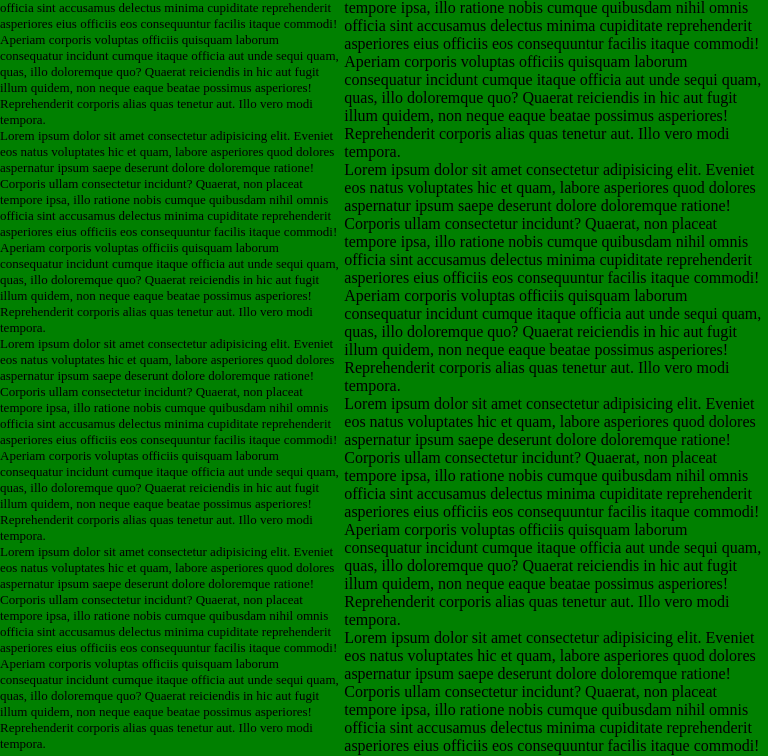
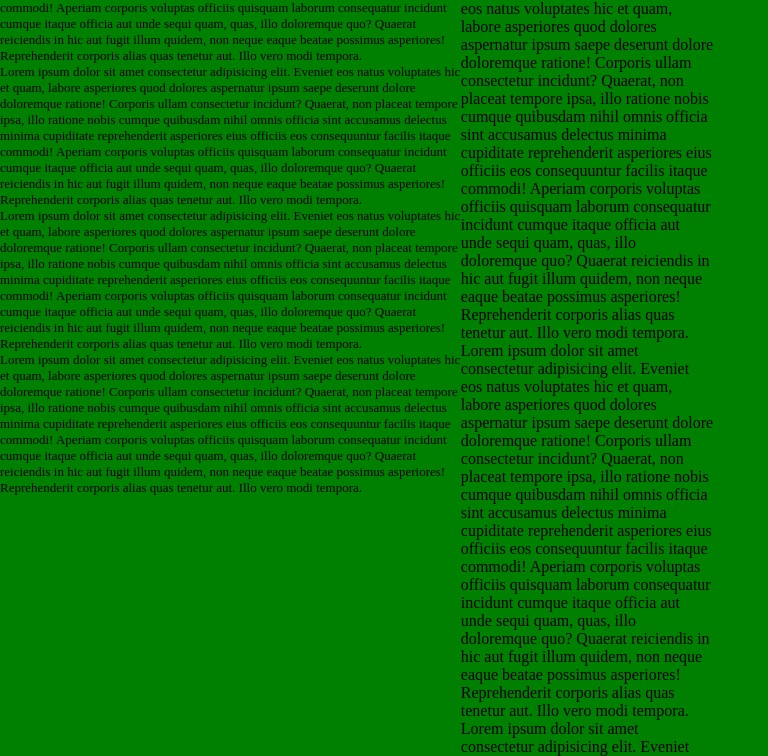
Before and after one commit to AmaaniL/display, a plain HTML site: page index.html in a window 768 px wide. Shown: the part 110-866 px from the top of the page. Drawn offline with Linux system fonts and the light colour scheme.

Commit message:
fixed a spelling mistake

```diff
--- a/display.css
+++ b/display.css
@@ -44,15 +44,15 @@ body{
     }
 
     #small {
-        flex-grow: 60%;
+        flex-basis: 60%;
     }
     #medium{
-        flex-grow: 33%;
+        flex-basis: 33%;
     }
 
     #large {
         display: none;
-        flex-grow: 100
+        flex-basis: 100%
     }
 
 
```
